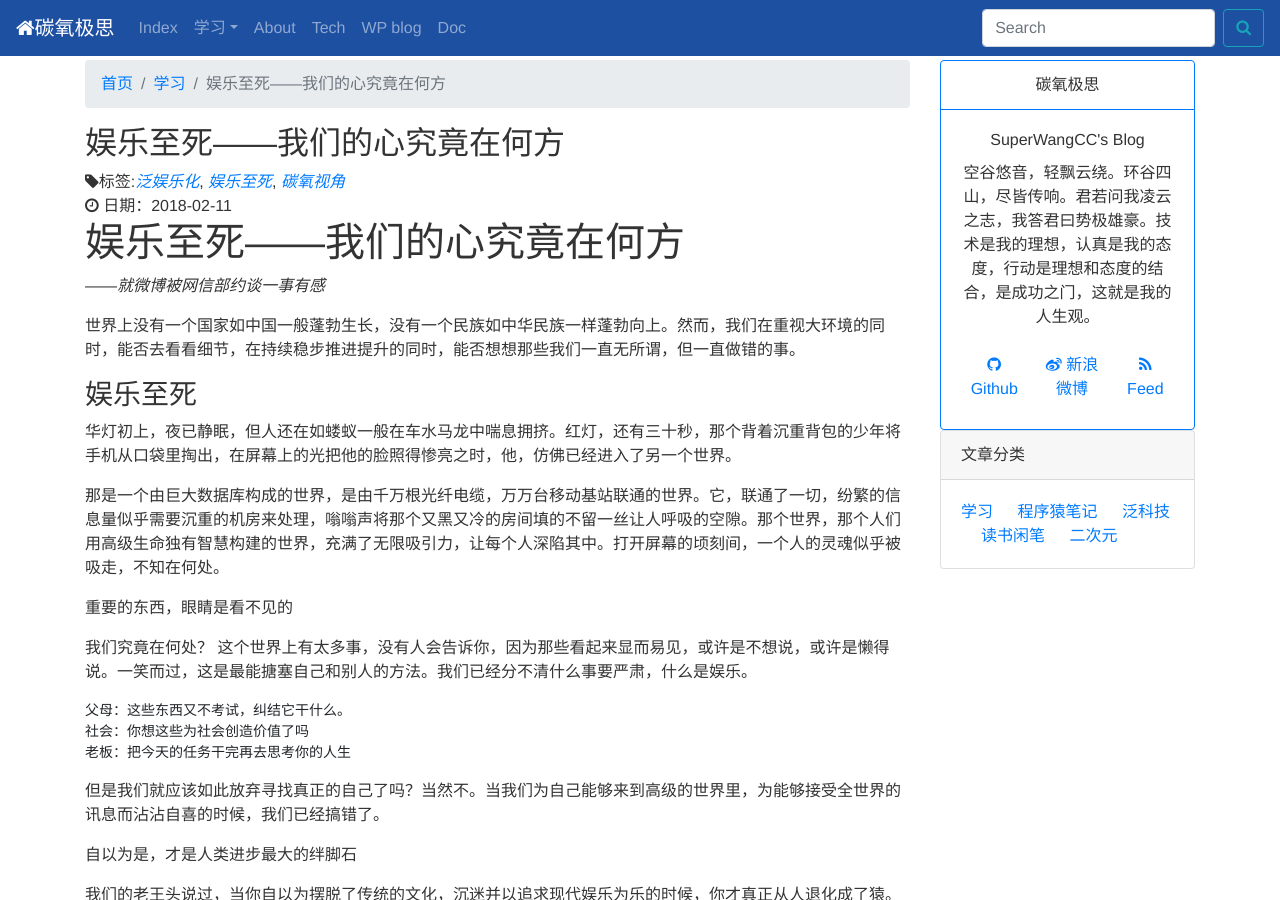
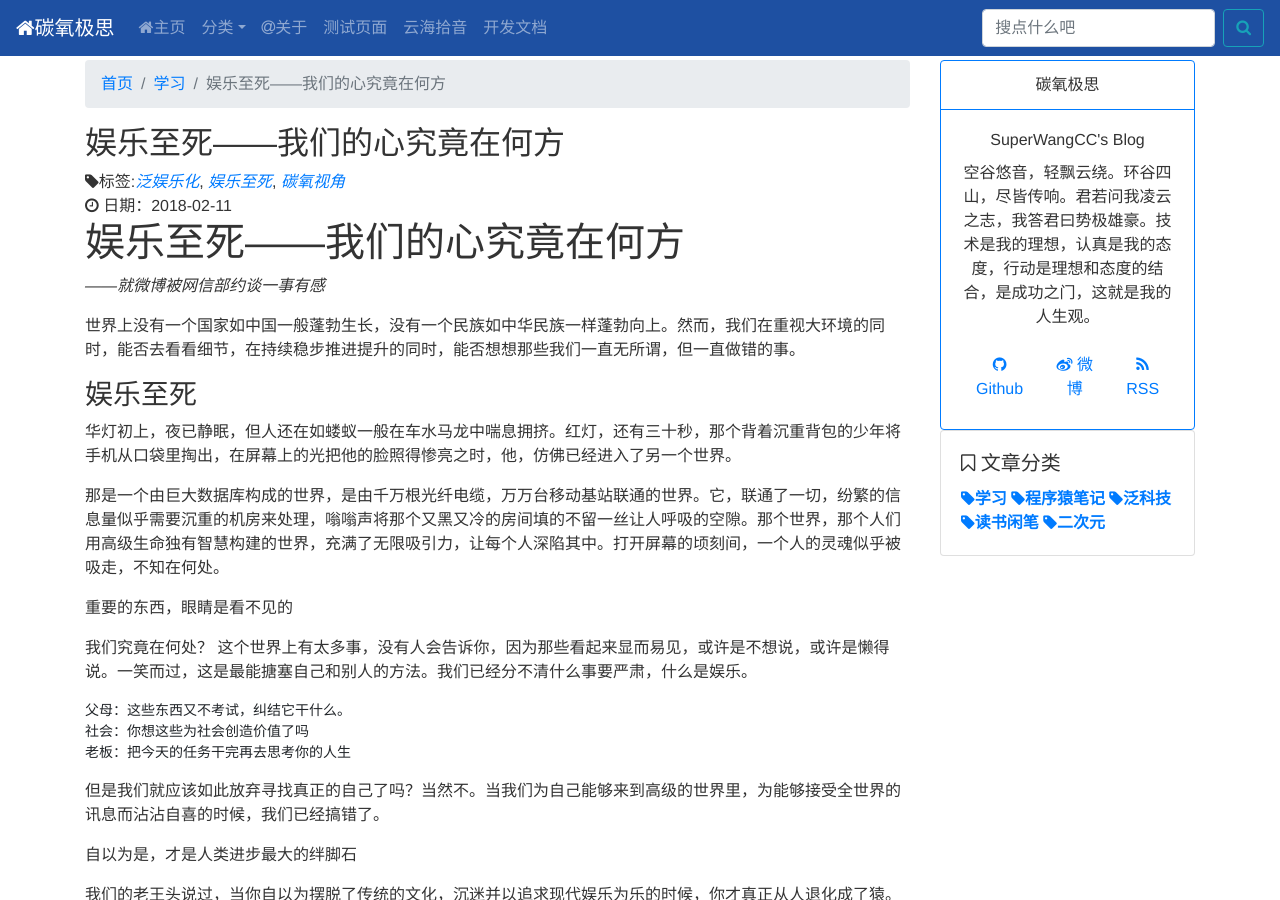
Before and after one commit to Coioidea/coioidea.github.io, a Jekyll site: the page built from _posts/2018-02-11-yulezhisi.md, in a window 1280 px wide and 900 px high. Built offline with Jekyll 4.4.1, drawn with Linux system fonts in a browser that asks for light colours; comment, search, counter and statistics services are not loaded.

Commit message:
detail update

```diff
--- a/_includes/categories.html
+++ b/_includes/categories.html
@@ -1,10 +1,8 @@
 <div class="card">
-  <div class="card-header">
-    文章分类
-  </div>
   <div class="card-body">
+    <h5 class="card-title"><i class="fa fa-bookmark-o"></i> 文章分类</h5>
     {% for cat in site.all_cate %}
-	<a href="{{cat[2]}}" class="card-link"> {{cat[1]}} </a>
+	<a href="{{cat[2]}}" class="card-link mx-auto font-weight-bold"><i class="fa fa-tag"></i>{{cat[1]}} </a>
     {% endfor %}
   </div>
 </div>
--- a/_includes/footer.html
+++ b/_includes/footer.html
@@ -15,7 +15,7 @@
 		</ul>
   	</div>
   	<div class="col">
-  		<p class="text-center text-white font-weight-bold">友链</p>
+  		<p class="text-center text-white font-weight-bold"><i class="fa fa-link"></i>友链</p>
       <ul class="nav justify-content-center">
       <li class="nav-item">
         <a class="nav-link text-light" href="https://github.com"><i class="fa fa-github"></i>Github</a>
@@ -38,5 +38,5 @@
         <a rel="license" href="http://creativecommons.org/licenses/by-nc-nd/4.0/"><img alt="知识共享许可协议" style="border-width:0" src="https://i.creativecommons.org/l/by-nc-nd/4.0/80x15.png" /></a><br /><span xmlns:dct="http://purl.org/dc/terms/" href="http://purl.org/dc/dcmitype/Text" property="dct:title" rel="dct:type">Coioidea</span> 由 <a xmlns:cc="http://creativecommons.org/ns#" href="https://www.coioidea.com" property="cc:attributionName" rel="cc:attributionURL">SuperWangCC</a> 创作，采用 <a rel="license" href="http://creativecommons.org/licenses/by-nc-nd/4.0/">知识共享 署名-非商业性使用-禁止演绎 4.0 国际 许可协议</a>进行许可。
       </div>
     </div>
-  </div>
+  </di1`v>
 </div>
--- a/_includes/header.html
+++ b/_includes/header.html
@@ -6,22 +6,22 @@
   		</button>
   	<div class="collapse navbar-collapse" id="navbarNavDropdown">
 	  	<ul class="navbar-nav mr-auto mt-2 mt-lg-0">
-		  <a class="nav-item nav-link" href="/index.html">Index</a>
+		  <a class="nav-item nav-link" href="/index.html"><i class="fa fa-home"></i>主页</a>
 	  	  <li class="nav-item dropdown">
-	    	<a class="nav-link dropdown-toggle" href="#" data-toggle="dropdown">学习</a>
+	    	<a class="nav-link dropdown-toggle" href="#" data-toggle="dropdown">分类</a>
 	    	<div class="dropdown-menu">
 	    	    {% for cat in site.all_cate %}
 	            <a class="dropdown-item" href="{{cat[2]}}"> {{cat[1]}} </a>
             {% endfor %}
 	    	</div>
 	      </li>
-      <a class="nav-link nav-item" href="/about.html">About</a>
-      <a class="nav-link nav-item" href="/tech.html">Tech</a>
-      <a class="nav-link nav-item" href="https://wp.coioidea.com">WP blog</a>
-      <a class="nav-item nav-link" href="http://www.coioidea.com/Manual">Doc</a>
+      <a class="nav-link nav-item" href="/about.html"><i class="fa fa-at"></i>关于</a>
+      <a class="nav-link nav-item" href="/tech.html">测试页面</a>
+      <a class="nav-link nav-item" href="https://wp.coioidea.com">云海拾音</a>
+      <a class="nav-link nav-item" href="http://www.coioidea.com/Manual">开发文档</a>
 		</ul>
     <form class="form-inline my-2 my-lg-0" id="search">
-      <input class="form-control mr-sm-2" type="text" id="search" placeholder="Search">
+      <input class="form-control mr-sm-2" type="text" id="search" placeholder="搜点什么吧">
       <button class="btn btn-outline-info my-2 my-sm-0" id="submit" type="submit"><i class="fa fa-search"></i></button>
     </form>
     </div>
--- a/_includes/info.html
+++ b/_includes/info.html
@@ -5,8 +5,8 @@
       <p class="card-text">{{ site.description }}</p>
       <div class="d-flex p-2">
       <a href="https://github.com/{{ site.github }}" class="card-link"><i class="fa fa-github"></i> Github</a>
-    	<a href="https://weibo.com/{{ site.weibo }}" class="card-link"><i class="fa fa-weibo"></i> 新浪微博</a>
-    	<a href="/feed.xml" class="card-link"><i class="fa fa-feed"></i> Feed</a>
+    	<a href="https://weibo.com/{{ site.weibo }}" class="card-link"><i class="fa fa-weibo"></i> 微博</a>
+    	<a href="/feed.xml" class="card-link"><i class="fa fa-feed"></i> RSS</a>
       </div>
     </div>
 </div>
--- a/_posts/2018-02-11-yulezhisi.md
+++ b/_posts/2018-02-11-yulezhisi.md
@@ -11,7 +11,7 @@ tag: ["泛娱乐化","娱乐至死","碳氧视角"]
 *——就微博被网信部约谈一事有感*
 
 世界上没有一个国家如中国一般蓬勃生长，没有一个民族如中华民族一样蓬勃向上。然而，我们在重视大环境的同时，能否去看看细节，在持续稳步推进提升的同时，能否想想那些我们一直无所谓，但一直做错的事。
-
+<!-- moreandmore -->
 ### 娱乐至死
 
 华灯初上，夜已静眠，但人还在如蝼蚁一般在车水马龙中喘息拥挤。红灯，还有三十秒，那个背着沉重背包的少年将手机从口袋里掏出，在屏幕上的光把他的脸照得惨亮之时，他，仿佛已经进入了另一个世界。
```
